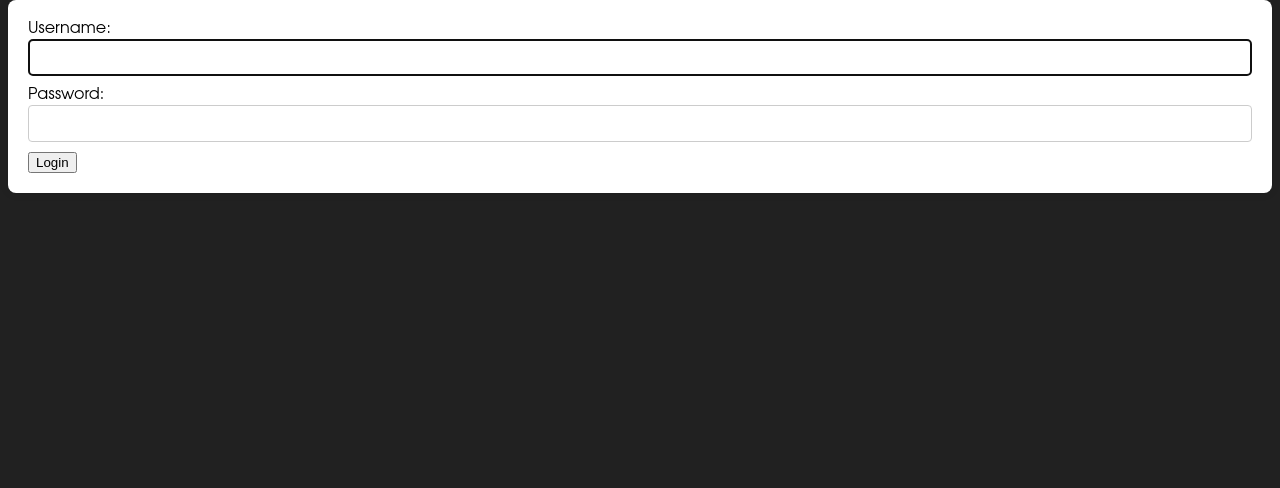
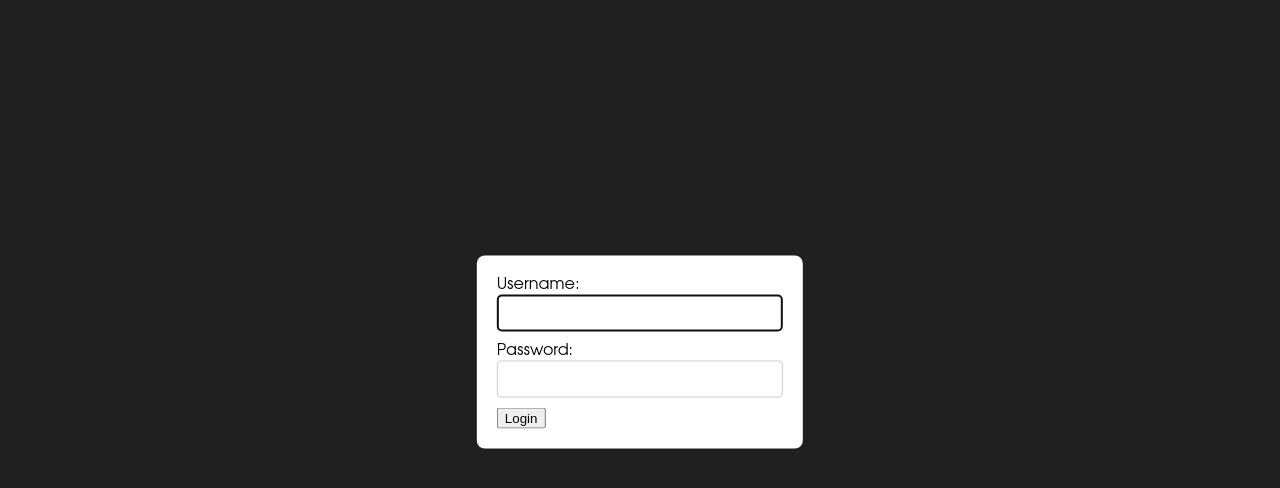
Before and after one commit to lau-marti/WebProject, a Django app: page /accounts/login/ in a window 1280 px wide. Shown: the part 48-536 px from the top of the page. Run offline with Django 5.2, Linux system fonts and the light colour scheme.

Commit message:
centrar cuadre loging

```diff
--- a/static/css/styles.css
+++ b/static/css/styles.css
@@ -7,9 +7,15 @@ body {
         border-radius: 8px;
         padding: 20px;
         box-shadow: 0px 0px 10px rgba(0, 0, 0, 0.1);
+        position: absolute;
+        top: 50%;
+        left: 50%;
+        transform: translate(-50%, -50%);
     }
     .login-container h2 {
         text-align: center;
+        align-items: center; /* Centra verticalmente los elementos dentro del contenedor */
+        justify-content: center; /* Centra horizontalmente los elementos dentro del contenedor */
         margin-bottom: 20px;
     }
     .login-container input[type="text"],
```
